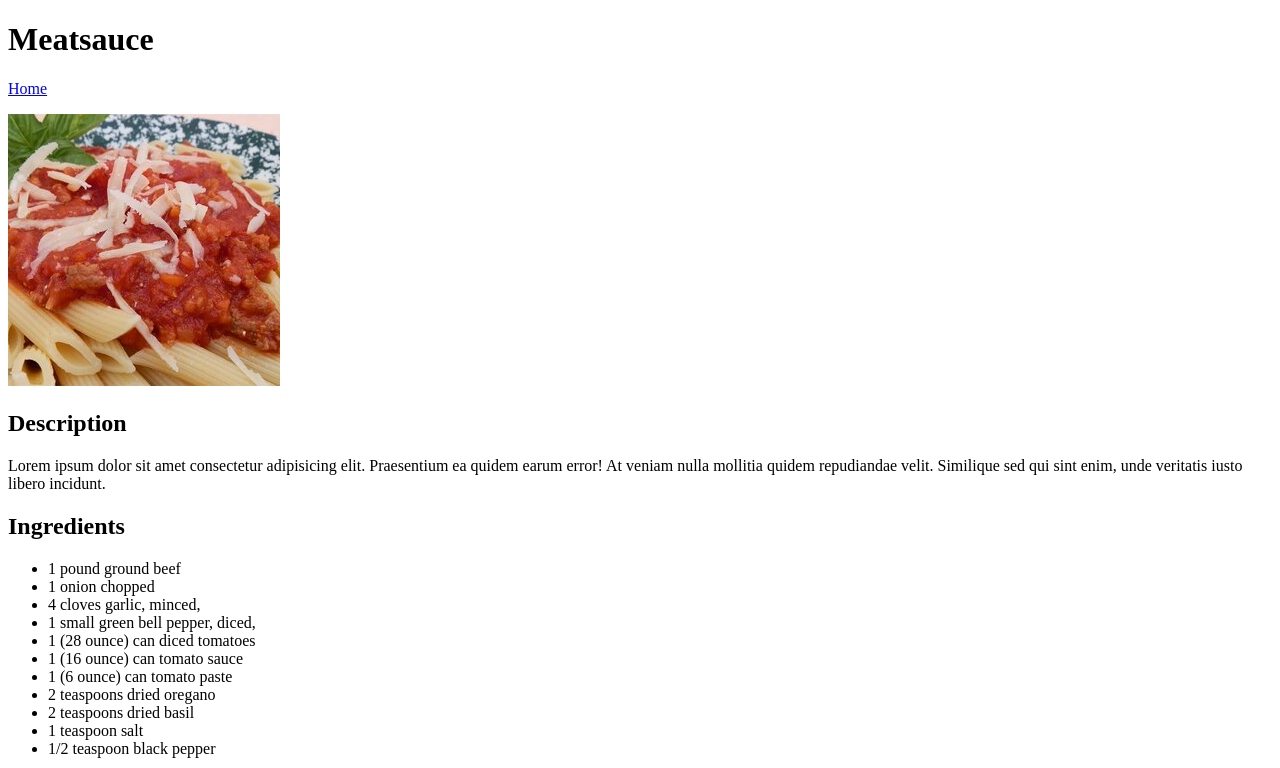
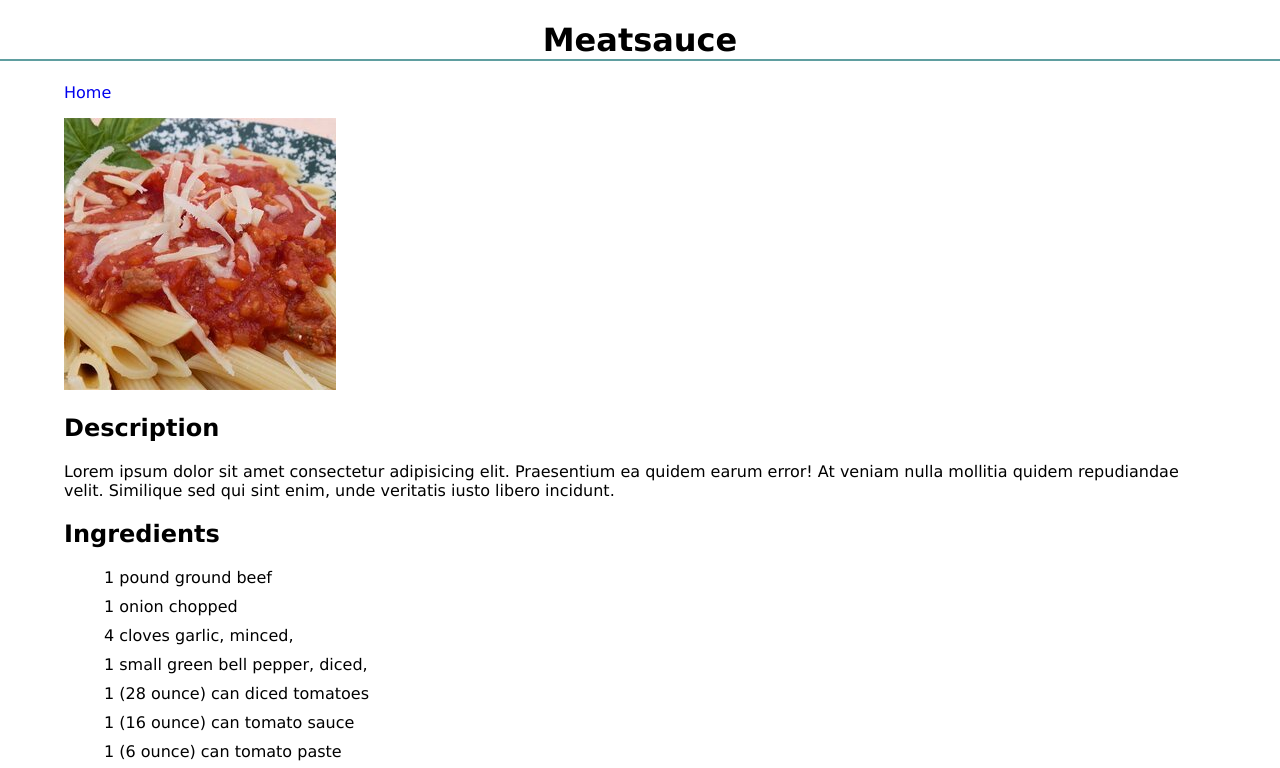
Before and after one commit to davham/odin-recipes, a plain HTML site: page recipes/meatsauce.html in a window 1280 px wide. Shown: the top 768 px of the page. Drawn offline with Linux system fonts and the light colour scheme.

Commit message:
Added external css file and some rudimentary styles. -text-align -some margin -container class -font-family

```diff
--- a/recipes/meatsauce.html
+++ b/recipes/meatsauce.html
@@ -5,9 +5,11 @@
     <meta http-equiv="X-UA-Compatible" content="IE=edge">
     <meta name="viewport" content="width=device-width, initial-scale=1.0">
     <title>Meatsauce</title>
+    <link rel="stylesheet" href="../style.css">
 </head>
 <body>
     <h1>Meatsauce</h1>
+    <div class="container">
     <p><a href="../index.html">Home</a></p>
     <img src="../images/meatsauce.jpg" alt="Hearty Veal Meatsauce">
     <h2>Description</h2>
@@ -35,5 +37,6 @@
             Stir diced tomatoes, tomato sauce, and tomato paste into the pan. Season with oregano, basil, salt, and pepper. Simmer spaghetti sauce for 1 hour, stirring occasionally.
 </li>
     </ol>
+    </div>
 </body>
 </html>
--- /dev/null
+++ b/style.css
@@ -0,0 +1,30 @@
+body {
+    margin: 0;
+    font-family: Verdana, Geneva, Tahoma, sans-serif;
+
+}
+
+h1 {
+    text-align: center;
+    border-bottom: cadetblue 2px solid;
+}
+
+a {
+    text-decoration: none;
+}
+
+a:hover,
+a:focus {
+    background-color: lightblue;
+    color: black;
+}
+li {
+    margin: 10px 0;
+    list-style: none;
+
+}
+
+.container {
+    margin: 0 auto;
+    width: 90%;
+}
```
Also changed, not shown: index.html (+1 -0 lines), recipes/applesauce.html (+3 -0 lines).
